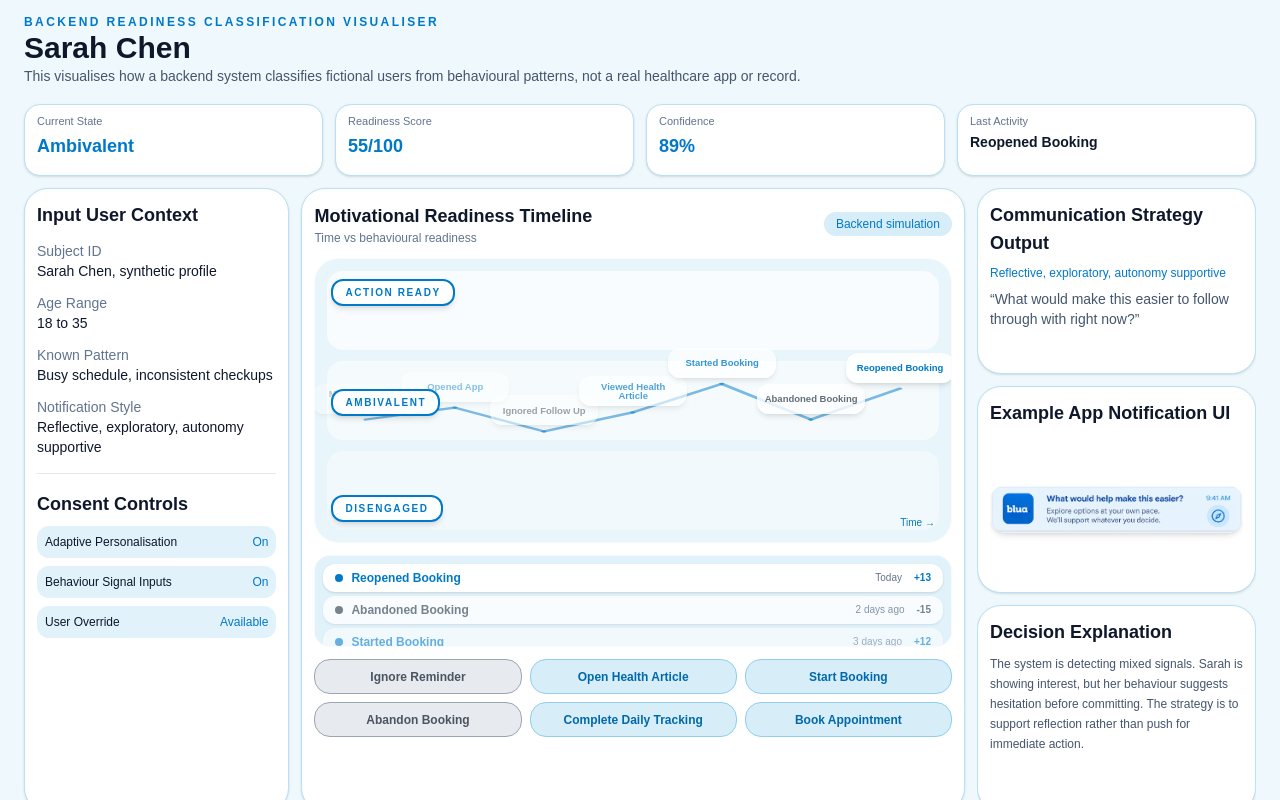
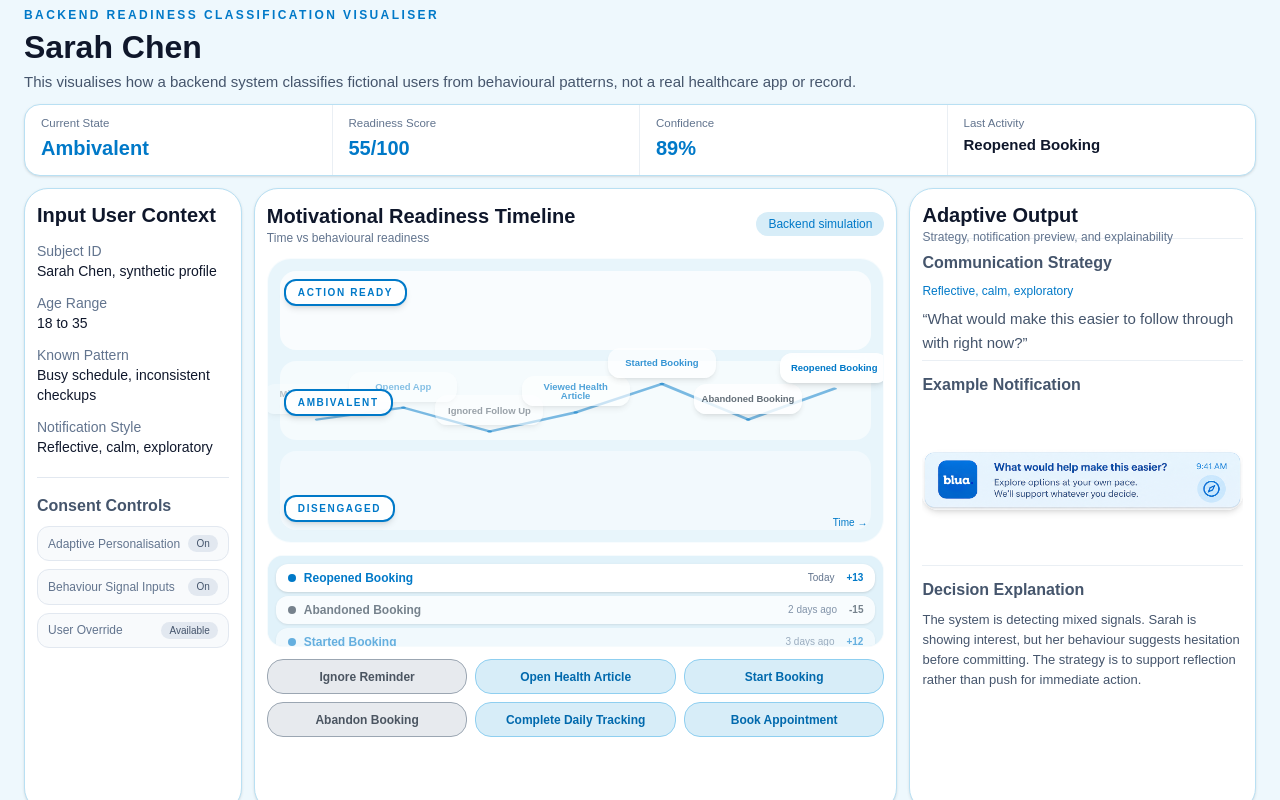
Before and after one commit to artbrammall/adaptive-healthcare-prototype, a Next.js app: page / in a window 1280 px wide. Built offline with nearby package versions, Linux system fonts and the light colour scheme.

Commit message:
Formatting and layout updated

```diff
--- a/app/page.tsx
+++ b/app/page.tsx
@@ -85,7 +85,7 @@ function getStrategy(state: ReadinessState) {
 
     if (state === "Ambivalent") {
         return {
-            tone: "Reflective, exploratory, autonomy supportive",
+            tone: "Reflective, calm, exploratory",
             message: "What would make this easier to follow through with right now?",
             explanation:
                 "The system is detecting mixed signals. Sarah is showing interest, but her behaviour suggests hesitation before committing. The strategy is to support reflection rather than push for immediate action.",
@@ -293,43 +293,43 @@ export default function ProfilePage() {
                             Backend Readiness Classification Visualiser
                         </p>
 
-                        <h1 className="text-3xl font-bold">Sarah Chen</h1>
+                        <h1 className="text-[2rem] font-bold">Sarah Chen</h1>
 
-                        <p className="text-sm text-slate-600">
+                        <p className="text-[15px] text-slate-600">
                             This visualises how a backend system classifies fictional users from behavioural patterns, not a real healthcare app or record.
                         </p>
                     </div>
                 </div>
 
-                <div className="mb-3 grid h-[72px] gap-3 md:grid-cols-4">
-                    <div className={`rounded-2xl border px-3 py-2 shadow-sm transition ${theme.panel}`}>
-                        <p className="text-[11px] text-slate-500">Current State</p>
-                        <p className={`mt-0.5 text-lg font-semibold ${theme.accent}`}>
+                <div className={`mb-3 grid h-[72px] overflow-hidden rounded-2xl border shadow-sm transition ${theme.panel} md:grid-cols-4`}>
+                    <div className="border-b border-slate-200/70 px-4 py-2.5 md:border-b-0 md:border-r">
+                        <p className="text-[11.5px] text-slate-500">Current State</p>
+                        <p className={`mt-0.5 text-xl font-semibold ${theme.accent}`}>
                             {readinessState}
                         </p>
                     </div>
 
-                    <div className={`rounded-2xl border px-3 py-2 shadow-sm transition ${theme.panel}`}>
-                        <p className="text-[11px] text-slate-500">Readiness Score</p>
-                        <p className={`mt-0.5 text-lg font-semibold ${theme.accent}`}>{score}/100</p>
+                    <div className="border-b border-slate-200/70 px-4 py-2.5 md:border-b-0 md:border-r">
+                        <p className="text-[11.5px] text-slate-500">Readiness Score</p>
+                        <p className={`mt-0.5 text-xl font-semibold ${theme.accent}`}>{score}/100</p>
                     </div>
 
-                    <div className={`rounded-2xl border px-3 py-2 shadow-sm transition ${theme.panel}`}>
-                        <p className="text-[11px] text-slate-500">Confidence</p>
-                        <p className={`mt-0.5 text-lg font-semibold ${theme.accent}`}>{confidence}%</p>
+                    <div className="border-b border-slate-200/70 px-4 py-2.5 md:border-b-0 md:border-r">
+                        <p className="text-[11.5px] text-slate-500">Confidence</p>
+                        <p className={`mt-0.5 text-xl font-semibold ${theme.accent}`}>{confidence}%</p>
                     </div>
 
-                    <div className={`rounded-2xl border px-3 py-2 shadow-sm transition ${theme.panel}`}>
-                        <p className="text-[11px] text-slate-500">Last Activity</p>
-                        <p className="mt-0.5 truncate text-sm font-semibold">
+                    <div className="px-4 py-2.5">
+                        <p className="text-[11.5px] text-slate-500">Last Activity</p>
+                        <p className="mt-0.5 truncate text-[15px] font-semibold">
                             {timelineEvents[timelineEvents.length - 1].label}
                         </p>
                     </div>
                 </div>
 
-                <div className="grid h-[calc(100vh-176px)] min-h-0 gap-3 lg:grid-cols-[0.78fr_1.95fr_0.82fr]">
-                    <aside className={`overflow-hidden rounded-3xl border p-3 shadow-sm transition ${theme.panel}`}>
-                        <h2 className="mb-3 text-lg font-semibold">Input User Context</h2>
+                <div className="grid h-[calc(100vh-176px)] min-h-0 gap-3 lg:grid-cols-[0.66fr_1.95fr_1.05fr]">
+                    <aside className={`flex min-h-0 flex-col overflow-hidden rounded-3xl border p-3 shadow-sm transition ${theme.panel}`}>
+                        <h2 className="mb-3 text-xl font-semibold">Input User Context</h2>
 
                         <div className="space-y-3 text-sm">
                             <div>
@@ -354,23 +354,23 @@ export default function ProfilePage() {
 
                         </div>
 
-                        <div className="mt-4 border-t border-slate-200 pt-4">
-                            <h2 className="mb-2 text-lg font-semibold">Consent Controls</h2>
+                        <div className="mt-5 border-t border-slate-200 pt-4">
+                            <h2 className="mb-2 text-base font-semibold text-slate-600">Consent Controls</h2>
 
-                            <div className="space-y-2 text-xs">
-                                <div className={`flex items-center justify-between rounded-xl p-2 ${theme.softPanel}`}>
+                            <div className="space-y-2 text-xs text-slate-500">
+                                <div className="flex items-center justify-between rounded-xl border border-slate-200 bg-slate-50 px-2.5 py-2">
                                     <span>Adaptive Personalisation</span>
-                                    <span className={`font-medium ${theme.accent}`}>On</span>
+                                    <span className="rounded-full bg-slate-200 px-2 py-0.5 text-[10px] font-medium text-slate-600">On</span>
                                 </div>
 
-                                <div className={`flex items-center justify-between rounded-xl p-2 ${theme.softPanel}`}>
+                                <div className="flex items-center justify-between rounded-xl border border-slate-200 bg-slate-50 px-2.5 py-2">
                                     <span>Behaviour Signal Inputs</span>
-                                    <span className={`font-medium ${theme.accent}`}>On</span>
+                                    <span className="rounded-full bg-slate-200 px-2 py-0.5 text-[10px] font-medium text-slate-600">On</span>
                                 </div>
 
-                                <div className={`flex items-center justify-between rounded-xl p-2 ${theme.softPanel}`}>
+                                <div className="flex items-center justify-between rounded-xl border border-slate-200 bg-slate-50 px-2.5 py-2">
                                     <span>User Override</span>
-                                    <span className={`font-medium ${theme.accent}`}>Available</span>
+                                    <span className="rounded-full bg-slate-200 px-2 py-0.5 text-[10px] font-medium text-slate-600">Available</span>
                                 </div>
                             </div>
                         </div>
@@ -379,7 +379,7 @@ export default function ProfilePage() {
                     <section className={`flex min-h-0 flex-col rounded-3xl border p-3 shadow-sm transition ${theme.panel}`}>
                         <div className="mb-3 flex h-[45px] shrink-0 items-center justify-between">
                             <div>
-                                <h2 className="text-lg font-semibold">Motivational Readiness Timeline</h2>
+                                <h2 className="text-xl font-semibold">Motivational Readiness Timeline</h2>
                                 <p className="text-xs text-slate-500">Time vs behavioural readiness</p>
                             </div>
 
@@ -537,35 +537,40 @@ export default function ProfilePage() {
                         </div>
                     </section>
 
-                    <aside className="grid h-full min-h-0 grid-rows-[0.9fr_1fr_1fr] gap-3 overflow-hidden">
-                        <div className={`overflow-hidden rounded-3xl border p-3 shadow-sm transition ${theme.panel}`}>
-                            <h2 className="mb-2 text-lg font-semibold">Communication Strategy Output</h2>
+                    <aside className={`flex h-full min-h-0 flex-col overflow-hidden rounded-3xl border p-3 shadow-sm transition ${theme.panel}`}>
+                        <div className="h-[38px] shrink-0 border-b border-slate-200/70">
+                            <h2 className="text-xl font-semibold">Adaptive Output</h2>
+                            <p className="text-xs text-slate-500">Strategy, notification preview, and explainability</p>
+                        </div>
+
+                        <div className="h-[122px] shrink-0 overflow-hidden border-b border-slate-200/70 py-3">
+                            <h3 className="mb-2 text-base font-semibold text-slate-600">Communication Strategy</h3>
 
                             <p className={`mb-2 text-xs font-medium ${theme.accent}`}>
                                 {strategy.tone}
                             </p>
 
-                            <p className="text-sm leading-5 text-slate-600">
+                            <p className="text-[15px] leading-6 text-slate-600">
                                 “{strategy.message}”
                             </p>
                         </div>
 
-                        <div className={`overflow-hidden rounded-3xl border p-3 shadow-sm transition ${theme.panel}`}>
-                            <h2 className="mb-2 text-lg font-semibold">Example App Notification UI</h2>
+                        <div className="h-[205px] shrink-0 overflow-hidden border-b border-slate-200/70 py-3">
+                            <h3 className="mb-2 text-base font-semibold text-slate-600">Example Notification</h3>
 
-                            <div className="flex h-[calc(100%-34px)] items-center justify-center overflow-hidden">
+                            <div className="flex h-[calc(100%-30px)] items-center justify-center overflow-hidden">
                                 <img
                                     src={notificationImage}
                                     alt={`${readinessState} notification preview`}
-                                    className="w-full max-w-none rounded-2xl object-contain shadow-md"
+                                    className="w-[100%] max-w-none rounded-2xl object-contain shadow-md"
                                 />
                             </div>
                         </div>
 
-                        <div className={`overflow-hidden rounded-3xl border p-3 shadow-sm transition ${theme.panel}`}>
-                            <h2 className="mb-2 text-lg font-semibold">Decision Explanation</h2>
+                        <div className="min-h-0 flex-1 overflow-hidden pt-3">
+                            <h3 className="mb-2 text-base font-semibold text-slate-600">Decision Explanation</h3>
 
-                            <p className="text-xs leading-5 text-slate-600">
+                            <p className="text-[13px] leading-5 text-slate-600">
                                 {strategy.explanation}
                             </p>
                         </div>
```
Also changed, not shown: components/CommunicationPanel.tsx (deleted), components/ConsentControls.tsx (deleted), components/ExplainabilityPanel.tsx (deleted), components/ProfileHeader.tsx (deleted), components/SimulatorControls.tsx (deleted), components/Timeline.tsx (deleted), components/UserCard.tsx (deleted).
